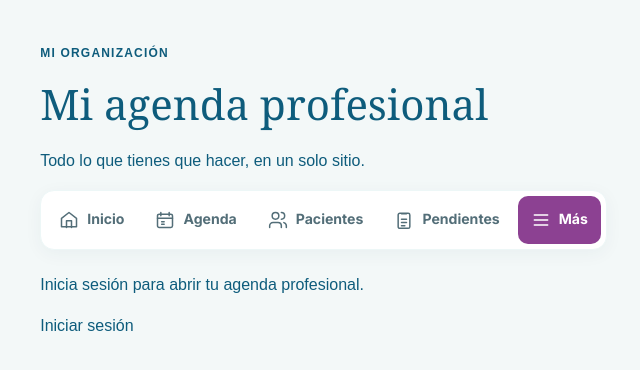
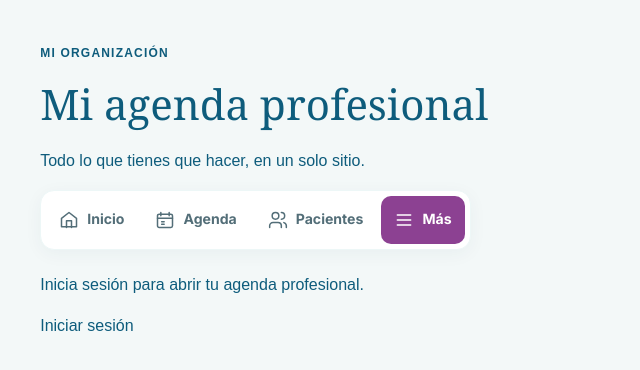
Before and after one commit to carolinasanchezgirona/Portfolio-Carolina, a Next.js app: page /admin/tareas in a window 1280 px wide. Shown: the top 370 px of the page, without its empty margins (11-651 px from the left). Built offline with nearby package versions, Linux system fonts and the light colour scheme.

Commit message:
Remove pending item from shared workspace navigation

```diff
--- a/app/admin/workspace-nav.tsx
+++ b/app/admin/workspace-nav.tsx
@@ -20,7 +20,6 @@ export default function AdminWorkspaceNav({ active }: { active: Area }) {
     { key: "today", icon: "today", label: "Inicio", href: "/admin/" },
     { key: "agenda", icon: "agenda", label: "Agenda", href: "/admin/agenda/" },
     { key: "patients", icon: "patients", label: "Pacientes", href: "/admin/clinica/?panel=1&view=patients" },
-    { key: "pending", icon: "pending", label: "Pendientes", href: "/admin/clinica/?panel=1&view=pending" },
   ] as const;
   return (
     <nav className="admin-workspace-nav" aria-label="Navegación principal de Dememoria">
```
